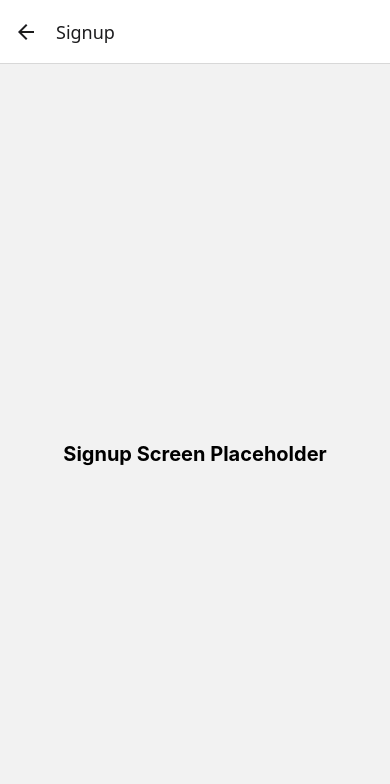
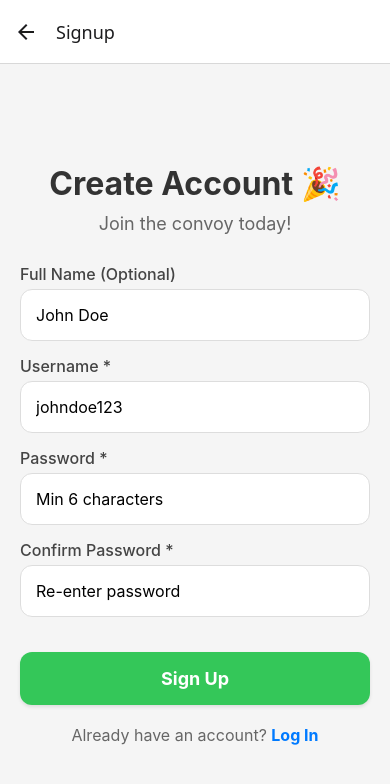
Before and after one commit to noam-yeho/WeRide, a React Native app in the folder frontend/: screen /Signup in a window 390 px wide. Shown: the top 784 px of the page. Built offline with nearby package versions, Linux system fonts and the light colour scheme; no server answers.

Commit message:
Add create user ui

```diff
--- a/frontend/src/api.ts
+++ b/frontend/src/api.ts
@@ -119,4 +119,32 @@ export const getUserProfile = async (): Promise<UserProfile | null> => {
     }
 };
 
+export const signup = async (userData: { username: string; password: string; full_name?: string }) => {
+    try {
+        const response = await api.post('/users/signup', userData);
+        return response.data;
+    } catch (error: any) {
+        console.error("Signup Error:", error.response?.data || error.message);
+        throw error.response?.data || error;
+    }
+};
+
+export const loginUser = async (username: string, password: string) => {
+    try {
+        const formData = new URLSearchParams();
+        formData.append('username', username);
+        formData.append('password', password);
+
+        // using axios directly to avoid interceptors if needed, or just api is fine but this is auth endpoint
+        const response = await axios.post(`${API_URL}/auth/token`, formData.toString(), {
+            headers: {
+                'Content-Type': 'application/x-www-form-urlencoded',
+            },
+        });
+        return response.data;
+    } catch (error: any) {
+        throw error.response?.data || error;
+    }
+};
+
 export default api;
--- a/frontend/src/screens/SignupScreen.tsx
+++ b/frontend/src/screens/SignupScreen.tsx
@@ -1,22 +1,223 @@
-import React from 'react';
-import { View, Text, StyleSheet } from 'react-native';
+import React, { useState } from 'react';
+import { View, Text, TextInput, TouchableOpacity, StyleSheet, Alert, ActivityIndicator, KeyboardAvoidingView, Platform, ScrollView } from 'react-native';
+import { useNavigation } from '@react-navigation/native';
+import { NativeStackNavigationProp } from '@react-navigation/native-stack';
+import * as SecureStore from 'expo-secure-store';
+import { signup, loginUser } from '../api';
 
 export default function SignupScreen() {
+    const navigation = useNavigation<NativeStackNavigationProp<any>>();
+
+    const [fullName, setFullName] = useState('');
+    const [username, setUsername] = useState('');
+    const [password, setPassword] = useState('');
+    const [confirmPassword, setConfirmPassword] = useState('');
+    const [isLoading, setIsLoading] = useState(false);
+
+    const handleSignup = async () => {
+        if (!username || !password || !confirmPassword) {
+            Alert.alert("Error", "Please fill in all required fields.");
+            return;
+        }
+
+        if (password !== confirmPassword) {
+            Alert.alert("Error", "Passwords do not match.");
+            return;
+        }
+
+        setIsLoading(true);
+
+        try {
+            // 1. Call Signup API
+            await signup({
+                username,
+                password,
+                full_name: fullName || undefined,
+            });
+
+            console.log("✅ Signup successful! logging in...");
+
+            // 2. Auto Login after successful signup
+            const loginData = await loginUser(username, password);
+
+            // 3. Store Token
+            if (loginData.access_token) {
+                await SecureStore.setItemAsync('user_token', loginData.access_token);
+
+                // 4. Navigate to Dashboard
+                navigation.reset({
+                    index: 0,
+                    routes: [{ name: 'Dashboard' }],
+                });
+            } else {
+                // Should not happen if loginUser throws on error, but just in case
+                Alert.alert("Success", "Account created! Please log in.");
+                navigation.navigate('Login');
+            }
+
+        } catch (error: any) {
+            console.error("❌ Signup/Login Failed:", error);
+            const errorMessage = error.detail || "Could not create account. Please try again.";
+            Alert.alert("Signup Failed", typeof errorMessage === 'string' ? errorMessage : JSON.stringify(errorMessage));
+        } finally {
+            setIsLoading(false);
+        }
+    };
+
     return (
-        <View style={styles.container}>
-            <Text style={styles.text}>Signup Screen Placeholder</Text>
-        </View>
+        <KeyboardAvoidingView
+            behavior={Platform.OS === "ios" ? "padding" : "height"}
+            style={styles.container}
+        >
+            <ScrollView contentContainerStyle={styles.scrollContainer}>
+                <Text style={styles.title}>Create Account 🎉</Text>
+                <Text style={styles.subtitle}>Join the convoy today!</Text>
+
+                <View style={styles.form}>
+                    <View style={styles.inputContainer}>
+                        <Text style={styles.label}>Full Name (Optional)</Text>
+                        <TextInput
+                            style={styles.input}
+                            placeholder="John Doe"
+                            value={fullName}
+                            onChangeText={setFullName}
+                            autoCapitalize="words"
+                        />
+                    </View>
+
+                    <View style={styles.inputContainer}>
+                        <Text style={styles.label}>Username *</Text>
+                        <TextInput
+                            style={styles.input}
+                            placeholder="johndoe123"
+                            value={username}
+                            onChangeText={setUsername}
+                            autoCapitalize="none"
+                        />
+                    </View>
+
+                    <View style={styles.inputContainer}>
+                        <Text style={styles.label}>Password *</Text>
+                        <TextInput
+                            style={styles.input}
+                            placeholder="Min 6 characters"
+                            value={password}
+                            onChangeText={setPassword}
+                            secureTextEntry
+                        />
+                    </View>
+
+                    <View style={styles.inputContainer}>
+                        <Text style={styles.label}>Confirm Password *</Text>
+                        <TextInput
+                            style={styles.input}
+                            placeholder="Re-enter password"
+                            value={confirmPassword}
+                            onChangeText={setConfirmPassword}
+                            secureTextEntry
+                        />
+                    </View>
+
+                    <TouchableOpacity
+                        style={[styles.button, isLoading && styles.buttonDisabled]}
+                        onPress={handleSignup}
+                        disabled={isLoading}
+                    >
+                        {isLoading ? (
+                            <ActivityIndicator color="white" />
+                        ) : (
+                            <Text style={styles.buttonText}>Sign Up</Text>
+                        )}
+                    </TouchableOpacity>
+
+                    <TouchableOpacity
+                        style={styles.linkButton}
+                        onPress={() => navigation.navigate('Login')}
+                    >
+                        <Text style={styles.linkText}>Already have an account? <Text style={styles.linkTextBold}>Log In</Text></Text>
+                    </TouchableOpacity>
+                </View>
+            </ScrollView>
+        </KeyboardAvoidingView>
     );
 }
 
 const styles = StyleSheet.create({
     container: {
         flex: 1,
+        backgroundColor: '#f5f5f5',
+    },
+    scrollContainer: {
+        flexGrow: 1,
         justifyContent: 'center',
+        padding: 20,
+    },
+    title: {
+        fontSize: 32,
+        fontWeight: 'bold',
+        color: '#333',
+        textAlign: 'center',
+        marginBottom: 10,
+    },
+    subtitle: {
+        fontSize: 18,
+        color: '#666',
+        textAlign: 'center',
+        marginBottom: 30,
+    },
+    form: {
+        width: '100%',
+    },
+    inputContainer: {
+        marginBottom: 15,
+    },
+    label: {
+        fontSize: 16,
+        marginBottom: 5,
+        color: '#444',
+        fontWeight: '500',
+    },
+    input: {
+        backgroundColor: 'white',
+        padding: 15,
+        borderRadius: 12,
+        borderWidth: 1,
+        borderColor: '#ddd',
+        fontSize: 16,
+    },
+    button: {
+        backgroundColor: '#34C759', // Green for signup
+        padding: 16,
+        borderRadius: 12,
+        alignItems: 'center',
+        marginTop: 20,
+        shadowColor: "#000",
+        shadowOffset: {
+            width: 0,
+            height: 2,
+        },
+        shadowOpacity: 0.1,
+        shadowRadius: 3.84,
+        elevation: 5,
+    },
+    buttonDisabled: {
+        backgroundColor: '#a0dca0',
+    },
+    buttonText: {
+        color: 'white',
+        fontSize: 18,
+        fontWeight: 'bold',
+    },
+    linkButton: {
+        marginTop: 20,
         alignItems: 'center',
     },
-    text: {
-        fontSize: 20,
+    linkText: {
+        fontSize: 16,
+        color: '#666',
+    },
+    linkTextBold: {
+        color: '#007AFF',
         fontWeight: 'bold',
     },
 });
```
